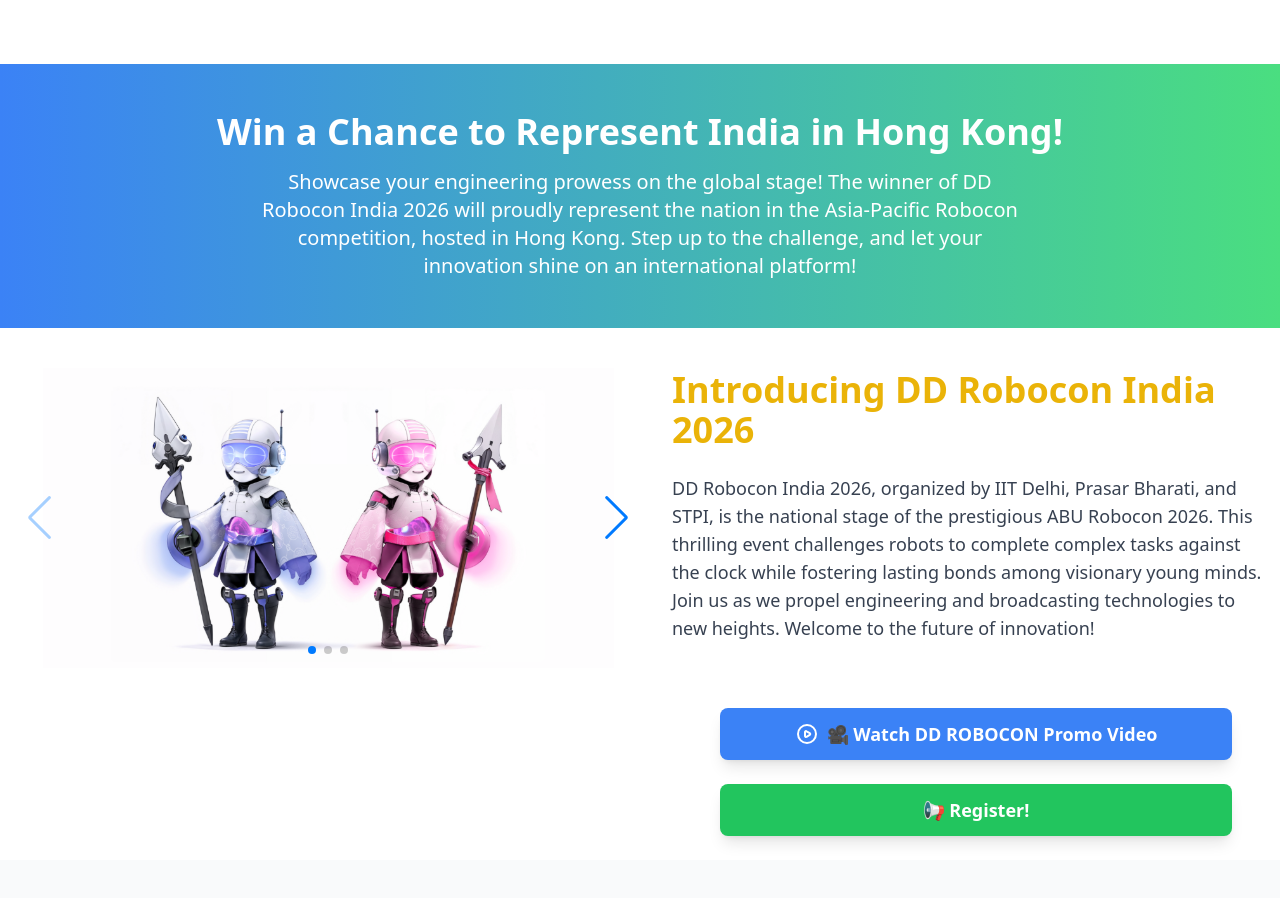
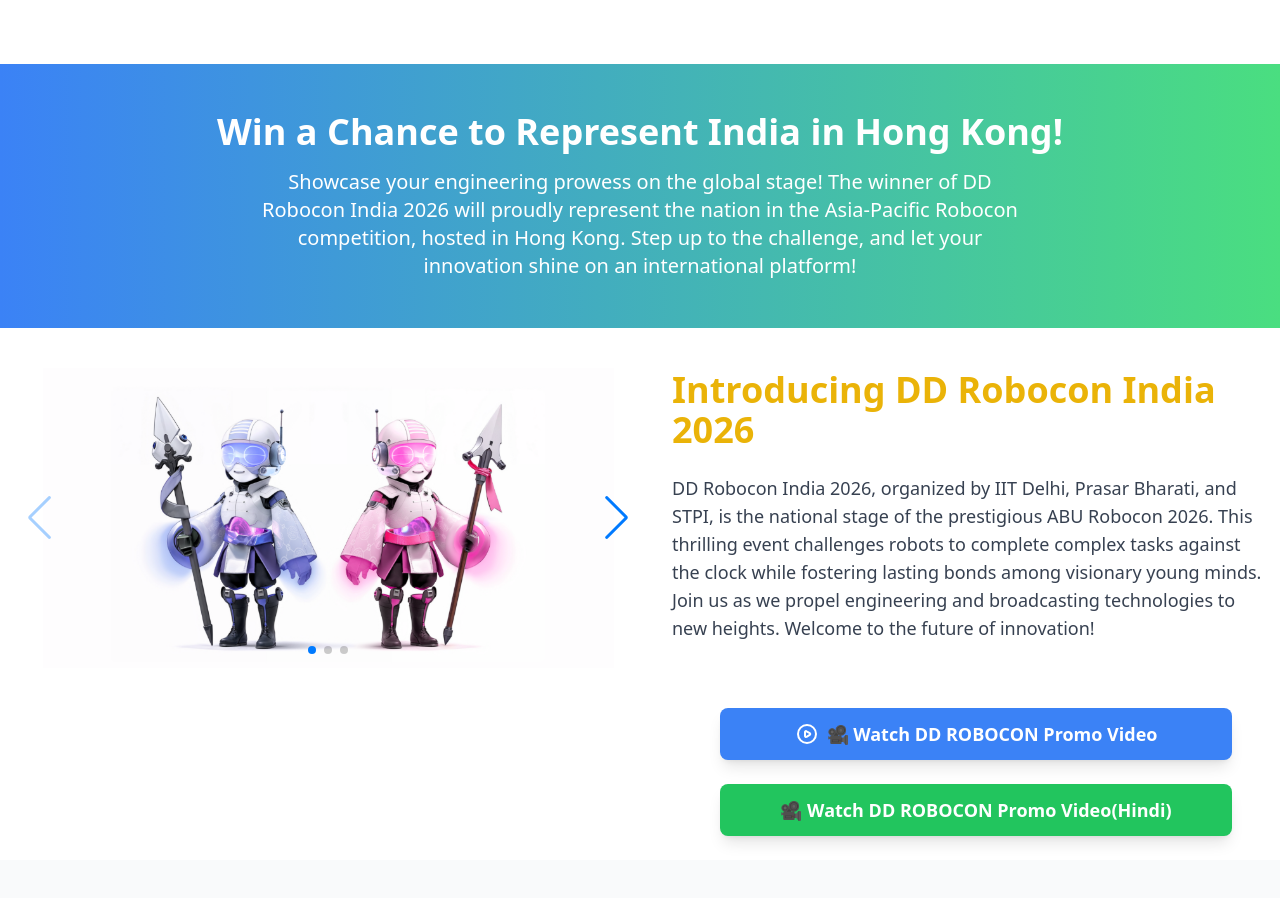
Before and after one commit to vasusharma-code/ddr-2026, a React (Create React App) app: page / in a window 1280 px wide. Shown: the top 898 px of the page. Built offline with nearby package versions, Linux system fonts and the light colour scheme.

Commit message:
Link Changes

```diff
--- a/src/components/Hero.jsx
+++ b/src/components/Hero.jsx
@@ -126,7 +126,7 @@
       rel="noopener noreferrer"
       >
         <div className="md:mr-12 bg-green-500 text-white text-center py-3 px-6 rounded-lg shadow-lg mb-6 transition-transform hover:scale-105 hover:shadow-2xl max-w-lg mx-auto cursor-pointer">
-          <span className="text-lg font-bold">📢 Register!</span>
+          <span className="text-lg font-bold">🎥 Watch DD ROBOCON Promo Video(Hindi)</span>
         </div>
       </a>
 
@@ -151,7 +151,7 @@
                   target="_blank"
                   rel="noopener noreferrer"
                 >
-                  📢 Watch DD ROBOCON Promo Video(Hindi)
+                 📢 Register!
                 </a>
               </div>
 
```
